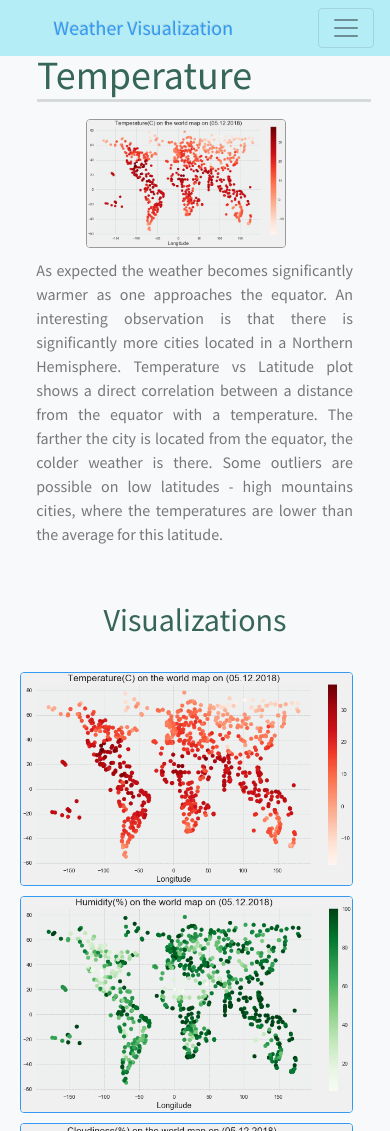
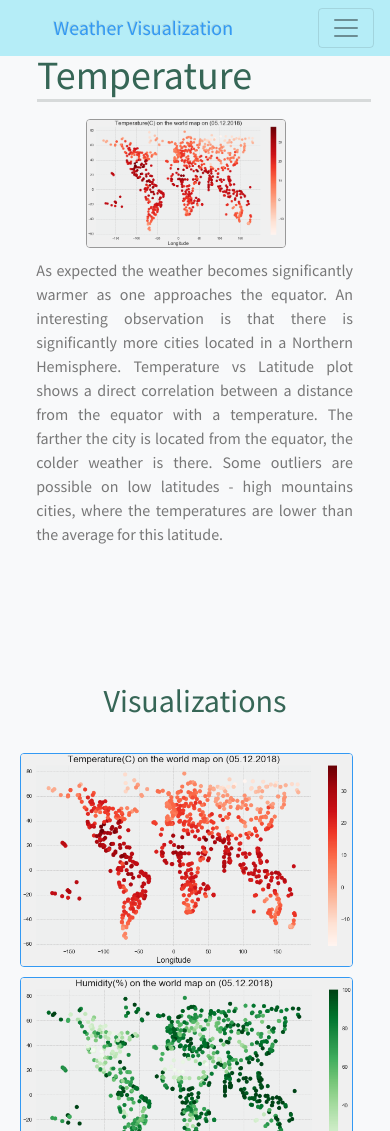
Before and after one commit to Gryazzz/web_deployment, a plain HTML site: page img1.html in a window 390 px wide. Shown: the top 1131 px of the page. Drawn offline with nearby package versions, Linux system fonts and the light colour scheme.

Commit message:
add padding

```diff
--- a/final.css
+++ b/final.css
@@ -196,7 +196,9 @@ aside {
   body {
     padding-top: 8%;
   }
-
+  section {
+    padding-bottom: 100px;
+  }
 
 }
 
```
